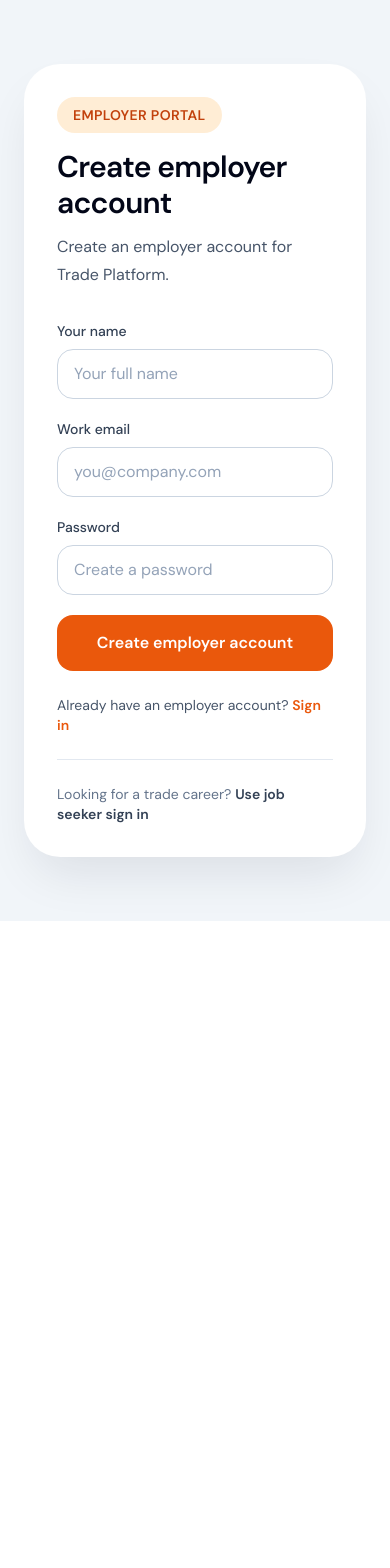
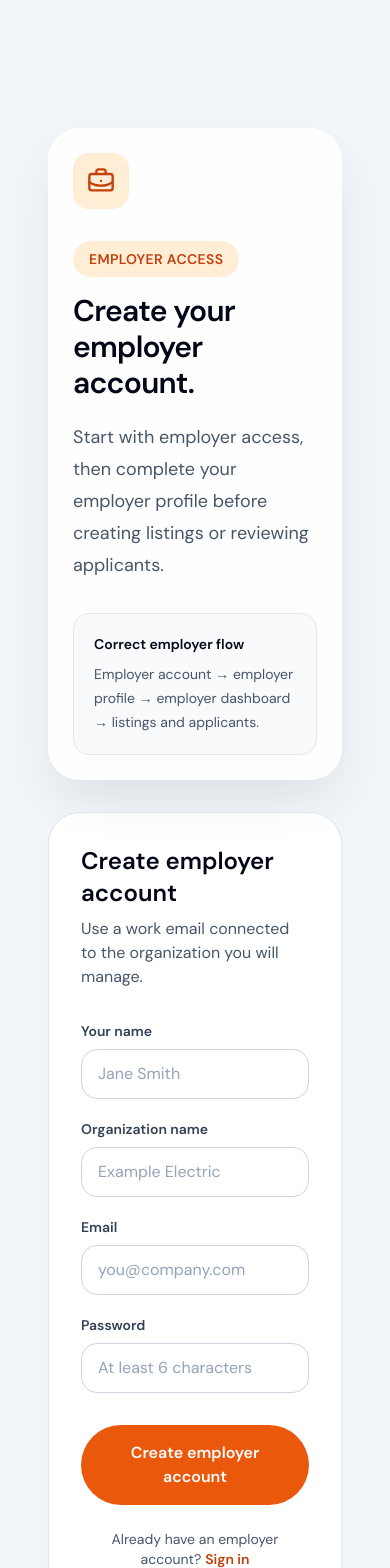
Before and after one commit to sashadman/forge, a Next.js app: page /employers/sign-up in a window 390 px wide. Shown: the top 1568 px of the page. Before the commit the page ends 921 px from the top, so only its background shows below. Built offline with nearby package versions, Linux system fonts and the light colour scheme; no server answers.

Commit message:
Centralize role-based auth flow

```diff
--- a/app/auth/redirect/page.tsx
+++ b/app/auth/redirect/page.tsx
@@ -1,15 +1,53 @@
 import { redirect } from 'next/navigation'
 import { createClient } from '@/lib/supabase/server'
+import {
+  getDefaultSeekerDestination,
+  getEmployerDestination,
+  getProviderDestination,
+  getSafeNextPath,
+  ROUTES,
+} from '@/lib/role-flow'
 
-type PageProps = {
-  searchParams?: {
+type AuthRedirectPageProps = {
+  searchParams: {
+    code?: string
     intent?: string
+    next?: string
   }
 }
 
-export default async function AuthRedirectPage({ searchParams }: PageProps) {
+async function userHasEmployerProfile(userId: string) {
   const supabase = createClient()
-  const intent = searchParams?.intent
+
+  const { data: employer, error } = await supabase
+    .from('employers')
+    .select('id')
+    .eq('owner_id', userId)
+    .maybeSingle()
+
+  if (error) {
+    console.error('Failed to resolve employer redirect:', error)
+    return false
+  }
+
+  return Boolean(employer)
+}
+
+export default async function AuthRedirectPage({
+  searchParams,
+}: AuthRedirectPageProps) {
+  const supabase = createClient()
+
+  if (searchParams.code) {
+    const { error } = await supabase.auth.exchangeCodeForSession(
+      searchParams.code
+    )
+
+    if (error) {
+      console.error('Failed to exchange auth code:', error)
+      redirect(ROUTES.employerSignIn)
+    }
+  }
 
   const {
     data: { user },
@@ -19,30 +57,20 @@ export default async function AuthRedirectPage({ searchParams }: PageProps) {
     redirect('/auth/sign-in')
   }
 
-  const { data: profile } = await supabase
-    .from('profiles')
-    .select('role')
-    .eq('id', user.id)
-    .maybeSingle()
+  const safeNextPath = getSafeNextPath(searchParams.next)
 
-  if (profile?.role === 'admin') {
-    redirect('/admin')
+  if (searchParams.intent === 'employer') {
+    const hasEmployerProfile = await userHasEmployerProfile(user.id)
+    redirect(getEmployerDestination(hasEmployerProfile))
   }
 
-  const { data: employer } = await supabase
-    .from('employers')
-    .select('id')
-    .eq('owner_id', user.id)
-    .eq('is_active', true)
-    .maybeSingle()
-
-  if (employer) {
-    redirect('/employers/dashboard')
+  if (searchParams.intent === 'provider') {
+    redirect(getProviderDestination())
   }
 
-  if (intent === 'employer') {
-    redirect('/employers/new')
+  if (safeNextPath) {
+    redirect(safeNextPath)
   }
 
-  redirect('/dashboard')
+  redirect(getDefaultSeekerDestination())
 }
--- a/components/auth/EmployerAuthForm.tsx
+++ b/components/auth/EmployerAuthForm.tsx
@@ -1,240 +1,268 @@
 'use client'
 
-import { FormEvent, useState } from 'react'
 import Link from 'next/link'
-import { Building2, Loader2 } from 'lucide-react'
+import { useState } from 'react'
+import { BriefcaseBusiness, Loader2 } from 'lucide-react'
 import { createClient } from '@/lib/supabase/client'
-import { siteConfig } from '@/config/site'
-
-type AuthMode = 'sign-in' | 'sign-up'
+import { getEmployerDestination } from '@/lib/role-flow'
 
 type EmployerAuthFormProps = {
-  mode: AuthMode
+  mode: 'sign-in' | 'sign-up'
 }
 
 export default function EmployerAuthForm({ mode }: EmployerAuthFormProps) {
   const supabase = createClient()
+  const isSignUp = mode === 'sign-up'
 
-  const [fullName, setFullName] = useState('')
   const [email, setEmail] = useState('')
   const [password, setPassword] = useState('')
+  const [fullName, setFullName] = useState('')
+  const [organizationName, setOrganizationName] = useState('')
+  const [error, setError] = useState('')
+  const [notice, setNotice] = useState('')
+  const [loading, setLoading] = useState(false)
 
-  const [loading, setLoading] = useState(false)
-  const [error, setError] = useState('')
-  const [successMessage, setSuccessMessage] = useState('')
+  async function userHasEmployerProfile(userId: string) {
+    const { data: employer, error: employerError } = await supabase
+      .from('employers')
+      .select('id')
+      .eq('owner_id', userId)
+      .maybeSingle()
 
-  const isSignUp = mode === 'sign-up'
+    if (employerError) {
+      console.error('Failed to check employer profile:', employerError)
+      throw new Error('Could not check employer profile.')
+    }
 
-async function handleSubmit(event: FormEvent<HTMLFormElement>) {
+    return Boolean(employer)
+  }
+
+  async function handleSubmit(event: React.FormEvent<HTMLFormElement>) {
     event.preventDefault()
 
+    setError('')
+    setNotice('')
     setLoading(true)
-  setError('')
-  setSuccessMessage('')
 
     try {
       if (isSignUp) {
-      const { error } = await supabase.auth.signUp({
+        const redirectTo = `${window.location.origin}/auth/redirect?intent=employer`
+
+        const { data, error: signUpError } = await supabase.auth.signUp({
           email,
           password,
           options: {
+            emailRedirectTo: redirectTo,
             data: {
               full_name: fullName,
+              organization_name: organizationName,
+              signup_intent: 'employer',
             },
           },
         })
 
-      if (error) {
-        console.error(error)
-        setError(error.message)
+        if (signUpError) {
+          throw signUpError
+        }
+
+        if (!data.user || !data.session) {
+          setNotice(
+            'Check your email to confirm your employer account. After confirmation, you will continue to employer profile setup.'
+          )
           setLoading(false)
           return
         }
 
-      setSuccessMessage(
-        'Employer account created. Check your email to confirm your account, then sign in to create your employer profile.'
-      )
-
+        const hasEmployerProfile = await userHasEmployerProfile(data.user.id)
+        window.location.href = getEmployerDestination(hasEmployerProfile)
         return
       }
 
-    const { error } = await supabase.auth.signInWithPassword({
+      const { data, error: signInError } =
+        await supabase.auth.signInWithPassword({
           email,
           password,
         })
 
-    if (error) {
-      console.error(error)
-      setError(error.message)
-      setLoading(false)
-      return
+      if (signInError) {
+        throw signInError
       }
 
-    window.location.href = '/auth/redirect?intent=employer'//here where employee sing in goes through the smart route that checks if they have a profile and redirects to the right place
-  } catch (error) {
-    console.error(error)
-    setError('Something went wrong. Please try again.')
-  } finally {
+      if (!data.user) {
+        throw new Error('Could not load employer account.')
+      }
+
+      const hasEmployerProfile = await userHasEmployerProfile(data.user.id)
+      window.location.href = getEmployerDestination(hasEmployerProfile)
+    } catch (caughtError) {
+      console.error('Employer auth error:', caughtError)
+      setError(
+        caughtError instanceof Error
+          ? caughtError.message
+          : 'Something went wrong. Please try again.'
+      )
       setLoading(false)
     }
   }
 
   return (
-    <div className="w-full max-w-5xl">
-      <div className="grid overflow-hidden rounded-[2.25rem] border border-white/70 bg-white shadow-2xl shadow-slate-900/10 lg:grid-cols-[0.9fr_1.1fr]">
-        <div className="relative hidden overflow-hidden bg-slate-950 p-10 text-white lg:block">
-          <div className="absolute inset-0 bg-[radial-gradient(circle_at_top_left,rgba(249,115,22,0.28),transparent_28rem)]" />
-          <div className="absolute inset-0 bg-[radial-gradient(circle_at_bottom_right,rgba(59,130,246,0.14),transparent_24rem)]" />
-
-          <div className="relative flex h-full flex-col justify-between">
-            <div>
-              <div className="flex h-12 w-12 items-center justify-center rounded-2xl bg-orange-600 text-white">
-                <Building2 className="h-6 w-6" />
+    <section className="section-light min-h-[calc(100vh-5rem)] py-16">
+      <div className="section-shell">
+        <div className="mx-auto grid max-w-5xl gap-8 lg:grid-cols-[0.9fr_1.1fr] lg:items-center">
+          <div className="content-panel">
+            <div className="flex h-14 w-14 items-center justify-center rounded-2xl bg-orange-100 text-orange-700">
+              <BriefcaseBusiness className="h-7 w-7" />
             </div>
 
-              <p className="eyebrow-dark mt-8">Employer portal</p>
+            <p className="eyebrow mt-8">Employer access</p>
 
-              <h1 className="mt-6 text-4xl font-bold tracking-tight">
+            <h1 className="section-title mt-4">
               {isSignUp
                 ? 'Create your employer account.'
-                  : 'Sign in as an employer.'}
+                : 'Sign in to your employer account.'}
             </h1>
 
-              <p className="lead-text-dark mt-5">
+            <p className="lead-text mt-5">
               {isSignUp
-                  ? 'Build a real employer profile, connect your website and social links, and prepare to list real skilled-trades opportunities.'
-                  : 'Manage your employer profile and future opportunity listings.'}
+                ? 'Start with employer access, then complete your employer profile before creating listings or reviewing applicants.'
+                : 'Sign in to continue to your employer workspace.'}
             </p>
-            </div>
 
-            <div className="mt-10 rounded-3xl border border-white/10 bg-white/[0.06] p-5 backdrop-blur">
-              <p className="font-bold text-white">Separate from job seekers</p>
-              <p className="mt-2 text-sm leading-6 text-slate-300">
-                This portal is for employers, contractors, companies, and workforce partners.
+            <div className="mt-8 rounded-2xl border border-slate-200 bg-slate-50 p-5">
+              <p className="text-sm font-semibold text-slate-950">
+                Correct employer flow
+              </p>
+
+              <p className="mt-2 text-sm leading-6 text-slate-600">
+                Employer account → employer profile → employer dashboard →
+                listings and applicants.
               </p>
             </div>
           </div>
-        </div>
 
-        <div className="p-8 sm:p-10">
-          <div>
-            <p className="eyebrow">Employer portal</p>
+          <form onSubmit={handleSubmit} className="card p-8">
+            <h2 className="text-2xl font-bold text-slate-950">
+              {isSignUp ? 'Create employer account' : 'Employer sign in'}
+            </h2>
 
-            <h1 className="mt-4 text-3xl font-bold tracking-tight text-slate-950 sm:text-4xl">
-              {isSignUp ? 'Create employer account' : 'Employer sign in'}
-            </h1>
+            <p className="mt-2 text-slate-600">
+              {isSignUp
+                ? 'Use a work email connected to the organization you will manage.'
+                : 'Use the email connected to your employer account.'}
+            </p>
 
-            <p className="muted-text mt-3">
-              {isSignUp
-                ? `Create an employer account for ${siteConfig.name}.`
-                : 'Sign in to continue to your employer profile.'}
-            </p>
-          </div>
-
-          <form onSubmit={handleSubmit} className="mt-8 space-y-5">
+            <div className="mt-8 grid gap-5">
               {isSignUp && (
-              <div>
-                <label className="label">Your name</label>
-
+                <>
+                  <label className="grid gap-2">
+                    <span className="text-sm font-semibold text-slate-700">
+                      Your name
+                    </span>
                     <input
                       type="text"
                       value={fullName}
                       onChange={(event) => setFullName(event.target.value)}
+                      className="input-field"
+                      placeholder="Jane Smith"
                       required
+                    />
+                  </label>
+
+                  <label className="grid gap-2">
+                    <span className="text-sm font-semibold text-slate-700">
+                      Organization name
+                    </span>
+                    <input
+                      type="text"
+                      value={organizationName}
+                      onChange={(event) =>
+                        setOrganizationName(event.target.value)
+                      }
                       className="input-field"
-                  placeholder="Your full name"
+                      placeholder="Example Electric"
+                      required
                     />
-              </div>
+                  </label>
+                </>
               )}
 
-            <div>
-              <label className="label">Work email</label>
-
+              <label className="grid gap-2">
+                <span className="text-sm font-semibold text-slate-700">
+                  Email
+                </span>
                 <input
                   type="email"
                   value={email}
                   onChange={(event) => setEmail(event.target.value)}
-                required
                   className="input-field"
                   placeholder="you@company.com"
+                  required
                 />
-            </div>
+              </label>
 
-            <div>
-              <label className="label">Password</label>
-
+              <label className="grid gap-2">
+                <span className="text-sm font-semibold text-slate-700">
+                  Password
+                </span>
                 <input
                   type="password"
                   value={password}
                   onChange={(event) => setPassword(event.target.value)}
+                  className="input-field"
+                  placeholder="At least 6 characters"
                   required
                   minLength={6}
-                className="input-field"
-                placeholder={isSignUp ? 'Create a password' : 'Enter your password'}
                 />
+              </label>
             </div>
 
             {error && (
-              <div className="rounded-2xl border border-red-200 bg-red-50 px-4 py-3 text-sm text-red-700">
+              <div className="mt-6 rounded-2xl border border-red-200 bg-red-50 p-4 text-sm font-semibold text-red-700">
                 {error}
               </div>
             )}
 
-            {successMessage && (
-              <div className="rounded-2xl border border-green-200 bg-green-50 px-4 py-3 text-sm text-green-700">
-                {successMessage}
+            {notice && (
+              <div className="mt-6 rounded-2xl border border-emerald-200 bg-emerald-50 p-4 text-sm font-semibold text-emerald-700">
+                {notice}
               </div>
             )}
 
             <button
               type="submit"
               disabled={loading}
-              className="btn-primary w-full rounded-2xl py-4"
+              className="btn-primary mt-8 w-full px-6 py-4 disabled:cursor-not-allowed disabled:opacity-60"
             >
               {loading && <Loader2 className="h-4 w-4 animate-spin" />}
-              {loading
-                ? 'Please wait...'
-                : isSignUp
-                ? 'Create employer account'
-                : 'Sign in to employer portal'}
+              {isSignUp ? 'Create employer account' : 'Sign in to employer workspace'}
             </button>
-          </form>
 
-          <div className="mt-6 text-sm text-slate-600">
+            <div className="mt-6 text-center text-sm text-slate-600">
               {isSignUp ? (
-              <p>
+                <>
                   Already have an employer account?{' '}
                   <Link
                     href="/employers/sign-in"
-                  className="font-semibold text-orange-600 hover:text-orange-700"
+                    className="font-semibold text-orange-700 hover:text-orange-800"
                   >
                     Sign in
                   </Link>
-              </p>
+                </>
               ) : (
-              <p>
+                <>
                   Need an employer account?{' '}
                   <Link
                     href="/employers/sign-up"
-                  className="font-semibold text-orange-600 hover:text-orange-700"
+                    className="font-semibold text-orange-700 hover:text-orange-800"
                   >
                     Create one
                   </Link>
-              </p>
+                </>
               )}
             </div>
-
-          <div className="mt-6 border-t border-slate-200 pt-6 text-sm text-slate-500">
-            Looking for a trade career?{' '}
-            <Link
-              href="/auth/sign-in"
-              className="font-semibold text-slate-700 hover:text-slate-950"
-            >
-              Use job seeker sign in
-            </Link>
+          </form>
         </div>
       </div>
-      </div>
-    </div>
+    </section>
   )
 }
--- a/components/layout/SiteFooter.tsx
+++ b/components/layout/SiteFooter.tsx
@@ -62,9 +62,9 @@ export default function SiteFooter() {
                 Employer Overview
               </Link>
 
-              <Link href="/employers/new" className="hover:text-slate-950">
-                Create Employer Profile
-              </Link>
+            <Link href="/employers/sign-up" className="hover:text-slate-950">
+                Create Employer Account
+            </Link>
 
               <Link href="/employers/sign-in" className="hover:text-slate-950">
                 Employer Sign In
--- /dev/null
+++ b/lib/role-flow.ts
@@ -0,0 +1,79 @@
+export const ROUTES = {
+  home: '/',
+  seekerDashboard: '/dashboard',
+  seekerReadiness: '/dashboard/readiness',
+  careerPaths: '/trades',
+  trainingPrograms: '/programs',
+  jobsAndApprenticeships: '/opportunities',
+  careerQuiz: '/quiz',
+
+  employerOverview: '/for-employers',
+  employerSignUp: '/employers/sign-up',
+  employerSignIn: '/employers/sign-in',
+  employerProfileSetup: '/employers/new',
+  employerDashboard: '/employers/dashboard',
+  employerProfile: '/employers/profile',
+  employerCreateListing: '/employers/opportunities/new',
+
+  trainingProviderOverview: '/for-programs',
+  trainingProviderWorkflow: '/for-programs#provider-workflow',
+  trainingProviderProgramData: '/for-programs#program-data',
+  trainingProviderInsights: '/for-programs#provider-insights',
+} as const
+
+const SAFE_NEXT_PATHS = new Set<string>([
+  ROUTES.seekerDashboard,
+  ROUTES.seekerReadiness,
+  ROUTES.careerPaths,
+  ROUTES.trainingPrograms,
+  ROUTES.jobsAndApprenticeships,
+  ROUTES.careerQuiz,
+
+  ROUTES.employerOverview,
+  ROUTES.employerSignIn,
+  ROUTES.employerSignUp,
+  ROUTES.employerProfileSetup,
+  ROUTES.employerDashboard,
+  ROUTES.employerProfile,
+  ROUTES.employerCreateListing,
+
+  ROUTES.trainingProviderOverview,
+  ROUTES.trainingProviderWorkflow,
+  ROUTES.trainingProviderProgramData,
+  ROUTES.trainingProviderInsights,
+])
+
+export function getSafeNextPath(nextPath?: string | null) {
+  if (!nextPath) return null
+
+  if (!nextPath.startsWith('/')) return null
+  if (nextPath.startsWith('//')) return null
+
+  const pathWithoutQuery = nextPath.split('?')[0].split('#')[0]
+  const hash = nextPath.includes('#') ? `#${nextPath.split('#')[1]}` : ''
+  const normalizedPath = `${pathWithoutQuery}${hash}`
+
+  if (SAFE_NEXT_PATHS.has(normalizedPath)) {
+    return nextPath
+  }
+
+  if (SAFE_NEXT_PATHS.has(pathWithoutQuery)) {
+    return nextPath
+  }
+
+  return null
+}
+
+export function getEmployerDestination(hasEmployerProfile: boolean) {
+  return hasEmployerProfile
+    ? ROUTES.employerDashboard
+    : ROUTES.employerProfileSetup
+}
+
+export function getProviderDestination() {
+  return ROUTES.trainingProviderWorkflow
+}
+
+export function getDefaultSeekerDestination() {
+  return ROUTES.seekerDashboard
+}
```
Lines whose indentation alone changed are shown as unchanged.
